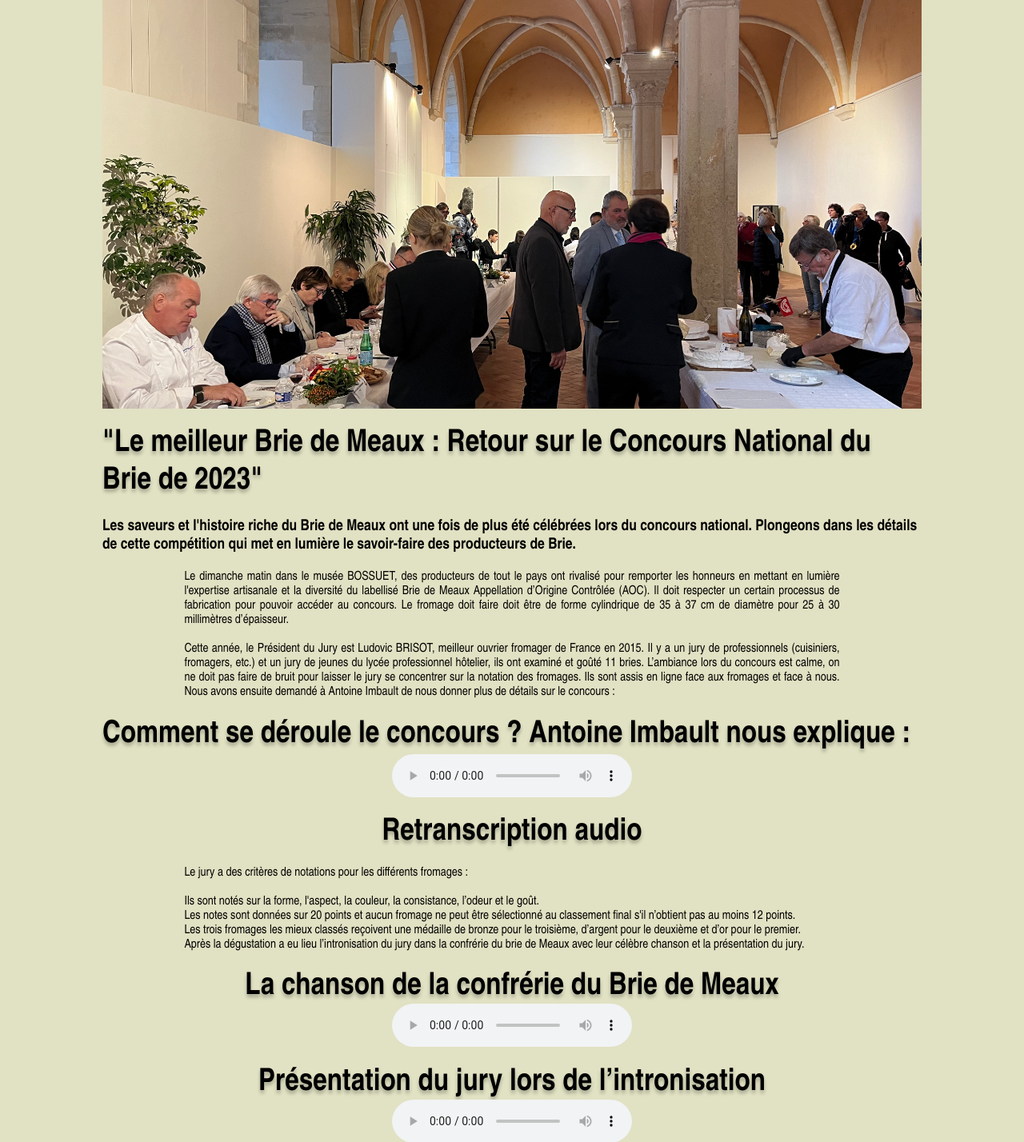
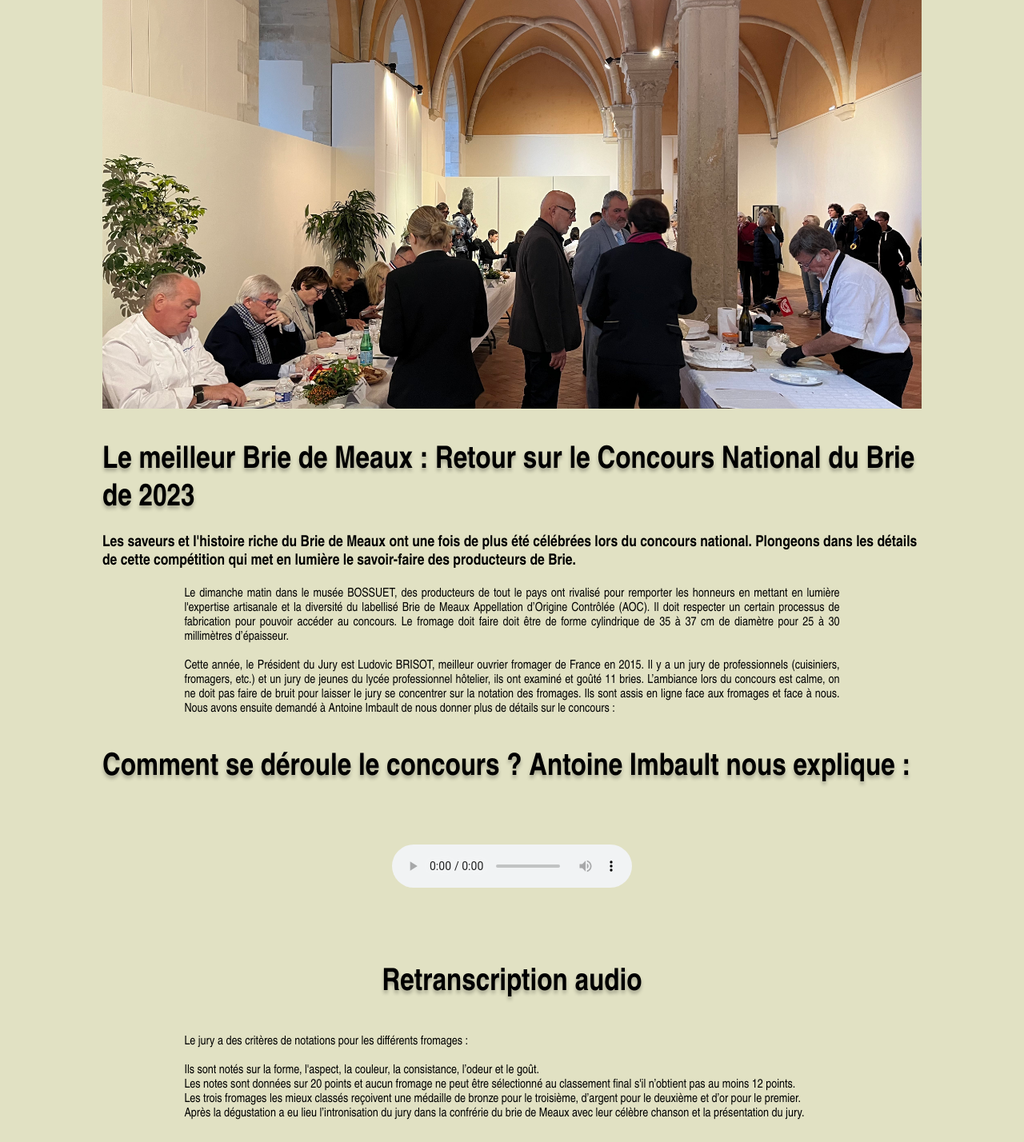
Before and after one commit to RETR0EDIT/webdoc, a PHP site: page /concours.php in a window 1280 px wide. Shown: the part 965-2393 px from the top of the page at 80% size. Run offline with PHP 8.4, Linux system fonts and the light colour scheme.

Commit message:
html/css/js

```diff
--- a/assets/js/dark.js
+++ b/assets/js/dark.js
@@ -49,10 +49,9 @@ switchInput.addEventListener("change", () => {
   }
 });
 
-
 let prevScrollPos = window.pageYOffset;
 
-window.onscroll = function() {
+window.onscroll = function () {
   let currentScrollPos = window.pageYOffset;
 
   if (prevScrollPos > currentScrollPos) {
@@ -62,4 +61,4 @@ window.onscroll = function() {
   }
 
   prevScrollPos = currentScrollPos;
-}
+};
--- a/assets/styles/concours.css
+++ b/assets/styles/concours.css
@@ -17,7 +17,8 @@
 }
 
 .widht80 > h2 {
-  margin-top: 2%;
+  margin-top: 4%;
+  margin-bottom: 2%;
 }
 
 .widht80 > h3 {
@@ -27,3 +28,7 @@
 .widht80 > div > p {
   padding-left: 10%;
 }
+
+audio{
+  margin: 5% 0!important;
+}
--- a/assets/styles/musee.css
+++ b/assets/styles/musee.css
@@ -43,3 +43,6 @@ section {
 .il2 {
   margin-bottom: 24% !important;
 }
+#erwan{
+  padding-left: 27%;
+}
--- a/place_principal.php
+++ b/place_principal.php
@@ -42,7 +42,7 @@
       <div>
         <div><a href="interview5.php"><img src="assets/img/place/Antonin.png" alt=""></a></div>
         <div>
-          <p>Antonin</p>
+          <p>Antonin - Distillerie d'Isle de France</p>
         </div>
       </div>
       <div>
--- a/utile/article_erwan.html
+++ b/utile/article_erwan.html
@@ -148,4 +148,6 @@
       produce.
     </p>
   </div>
+
 </div>
+<p class="nom" id="erwan">Erwan Marega</p>
--- a/utile/article_remi.html
+++ b/utile/article_remi.html
@@ -1,15 +1,25 @@
 <div class="widht80">
-  <h2>
-    "Le meilleur Brie de Meaux : Retour sur le Concours National du Brie de
-    2023"
+  <h2 class="translation" data-lang="fr">
+    Le meilleur Brie de Meaux : Retour sur le Concours National du Brie de
+    2023
   </h2>
-
-  <h3>
+<!-- anglais -->
+<h2 class="translation hidden" data-lang="en">
+  The best Brie de Meaux: A look back at the Brie de Meaux National Competition
+  2023
+</h2>
+  <h3 class="translation" data-lang="fr">
     Les saveurs et l'histoire riche du Brie de Meaux ont une fois de plus été
     célébrées lors du concours national. Plongeons dans les détails de cette
     compétition qui met en lumière le savoir-faire des producteurs de Brie.
   </h3>
-  <p>
+  <!-- anglais -->
+  <h3 class="translation hidden" data-lang="en">
+    The flavors and rich history of Brie de Meaux were once again celebrated
+    celebrated at the national competition. Let's delve into the details of this competition
+    competition, which highlights the expertise of Brie producers.
+  </h3>
+  <p class="translation" data-lang="fr">
     Le dimanche matin dans le musée BOSSUET, des producteurs de tout le pays ont
     rivalisé pour remporter les honneurs en mettant en lumière l'expertise
     artisanale et la diversité du labellisé Brie de Meaux Appellation d’Origine
@@ -28,9 +38,30 @@
     avons ensuite demandé à Antoine Imbault de nous donner plus de détails sur
     le concours :
   </p>
+<!-- anglais -->
+<p class="translation hidden" data-lang="en">
+  On Sunday morning in the BOSSUET museum, producers from all over the country
+  from all over the country competed for top honors, highlighting the expertise
+  expertise and diversity of the Brie de Meaux Appellation d'Origine
+  Contrôlée (AOC) label. It has to comply with a certain manufacturing process
+  to enter the competition. The cheese must be
+  cylindrical, 35 to 37 cm in diameter and 25 to 30 mm thick.
 
-  <h2>Comment se déroule le concours ? Antoine Imbault nous explique :</h2>
+  <br />
+  <br />
 
+  This year's Chairman of the Jury is Ludovic BRISOT, France's Best Cheese-Maker
+  fromager de France in 2015. There is a jury of professionals (chefs,
+  cheesemakers, etc.) and a panel of young people from the Lycée Professionnel Hôtelier.
+  examined and tasted 11 bries. The atmosphere during the competition is calm.
+  to let the jury concentrate on judging the cheeses.
+  of the cheeses. They sit in a line facing the cheeses and us. We
+  asked Antoine Imbault to tell us more about the competition.
+  the competition:
+</p>
+  <h2 class="translation" data-lang="fr">Comment se déroule le concours ? Antoine Imbault nous explique :</h2>
+<!-- anglais -->
+<h2 class="translation hidden" data-lang="en">How does the competition work? Antoine Imbault explains:</h2>
   <div class="centre">
     <audio
       src="assets/audio/antoineimbault explique le concour du brie.mp3"
@@ -39,8 +70,11 @@
       class="centre"
     ></audio>
   </div>
-  <h2 class="centre">Retranscription audio</h2>
-  <p>
+  <h2 class="centre translation" data-lang="fr">Retranscription audio</h2>
+
+<!-- anglais -->
+<h2 class="centre translation hidden" data-lang="en">Audio transcription</h2>
+  <p class="translation" data-lang="fr">
     Le jury a des critères de notations pour les différents fromages :
     <br /><br />
 
@@ -54,9 +88,24 @@
     Après la dégustation a eu lieu l’intronisation du jury dans la confrérie du
     brie de Meaux avec leur célèbre chanson et la présentation du jury.
   </p>
+<!-- anglais -->
+<p class="translation hidden" data-lang="en">
+  The jury has its own rating criteria for the different cheeses:
+  <br /><br />
 
-  <h2 class="centre">La chanson de la confrérie du Brie de Meaux</h2>
-
+  They are noted on the shape, appearance, color, consistency, odor
+  and taste. <br />
+  Scores are given out of 20 points and no cheese can be
+  selected in the final ranking if he does not obtain at least 12 points.
+  <br />
+  The three highest ranked cheeses receive a bronze medal for
+  the third, silver for the second and gold for the first. <br />
+  After the tasting, the jury was inducted into the brotherhood of
+  brie de Meaux with their famous song and the presentation of the jury.
+</p>
+  <h2 class="centre translation" data-lang="fr">La chanson de la confrérie du Brie de Meaux</h2>
+<!-- anglais -->
+<h2 class="centre translation hidden" data-lang="en">The song of the Brie de Meaux brotherhood</h2>
   <div class="centre">
     <audio
       src="assets/audio/audio chanson du brie de meaux.mp3"
@@ -65,8 +114,9 @@
       class="centre"
     ></audio>
   </div>
-  <h2 class="centre">Présentation du jury lors de l’intronisation</h2>
-
+  <h2 class="centre translation" data-lang="fr">Présentation du jury lors de l’intronisation</h2>
+<!-- anglais -->
+<h2 class="centre translation hidden" data-lang="en">Jury presentation at the induction ceremony</h2>
   <div class="centre">
     <audio
       src="assets/audio/presentation jury audio.mp3"
@@ -77,26 +127,52 @@
   </div>
   <div class="centre">
     <img src="" alt="" width="80%" />
-    <p>Le jury lors de leur présentation au publique</p>
+    <p class="translation" data-lang="fr">Le jury lors de leur présentation au publique</p>
+    <!-- anglais -->
+    <p class="translation hidden" data-lang="en">The jury during their presentation to the public</p>
   </div>
 
-  <p>
+  <p class="translation" data-lang="fr">
     Et enfin la confrérie a annoncé les vainqueurs du concours. Cette année, le
     vainqueur est le fabriquant et affineur RENARD-GILLARD COURTENAY la deuxième
     place est attribuée à RENARD-GILLARD BIENCOURT et en troisième position la
     fabricant ROTSCHILD. La plupart du jury a adoré participer à ce concours
     comme le témoigne Gaël Radigon ci-dessous.
   </p>
-  <h2>Le point de vue de Gaël Radigon membre du jury a propos du concours :</h2>
+  <!-- anglais -->
+  <p class="translation hidden" data-lang="en">
+    Finally, the Brotherhood announced the winners of the competition. This year, the
+    winner was RENARD-GILLARD COURTENAY, second place went to RENARD-GILLARD BIENCOURT
+    place went to RENARD-GILLARD BIENCOURT and third place to the
+    manufacturer ROTSCHILD. Most of the jury enjoyed taking part in the competition
+    as Gaël Radigon testifies below.
+  </p>
+  <h2 class="translation" data-lang="fr">Le point de vue de Gaël Radigon membre du jury a propos du concours :</h2>
+  <!-- anglais -->
+  <h2 class="translation hidden" data-lang="en">Jury member Gaël Radigon's view of the competition:</h2>
   <div class="centre"><video src=""></video></div>
 
-  <h3 class="centre">restranscription text video</h3>
-  <p>
+  <h3 class="centre translation" data-lang="fr">restranscription text vidéo</h3>
+  <!-- anglais -->
+  <h3 class="centre translation hidden" data-lang="en">restranscription text video</h3>
+  <p class="translation" data-lang="fr">
     Le concours, s'est terminé dans la bonne humeur avec la mise aux enchères
     des fromages des participants. Vous pouvez découvrir le concours en vidéo
     juste ici !
   </p>
-  <h2>Le concours en vidéo :</h2>
+  <!-- anglais -->
+  <p class="translation hidden" data-lang="en">
+    The competition came to a happy close with the auctioning off
+    of the participants' cheeses. You can watch a video of the competition
+    right here!
+  </p>
+
+  <h2 class="translation" data-lang="fr">Le concours en vidéo :</h2>
+  <!-- anglais -->
+  <h2 class="translation hidden" data-lang="en">The contest in video :</h2>
   <div class="centre"><video src=""></video></div>
+  <p class="nom">
+    Rémi Faupin
+  </p>
 </div>
 <h2></h2>
```
Also changed, not shown: assets/js/bot.js (+76 -27 lines), assets/js/carousel.js (+9 -12 lines).
